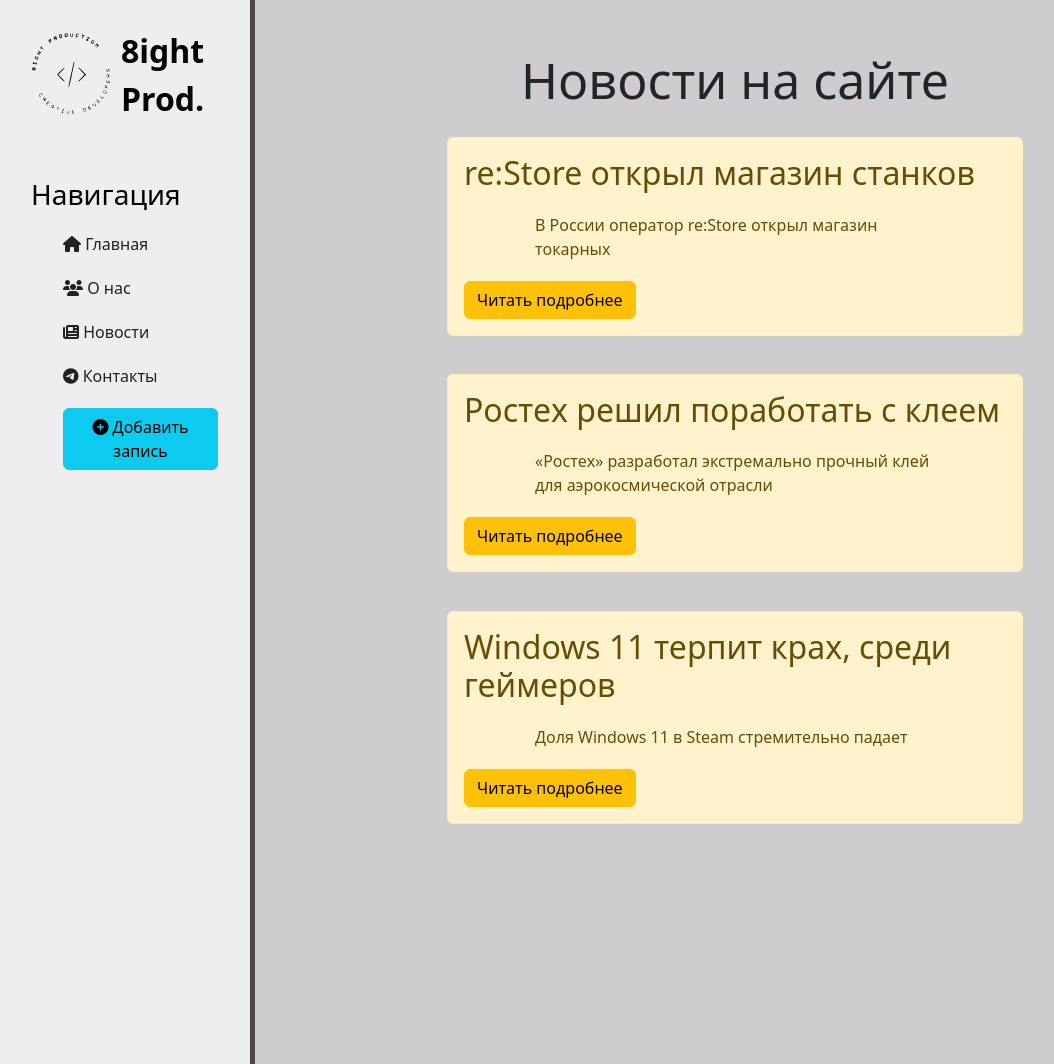
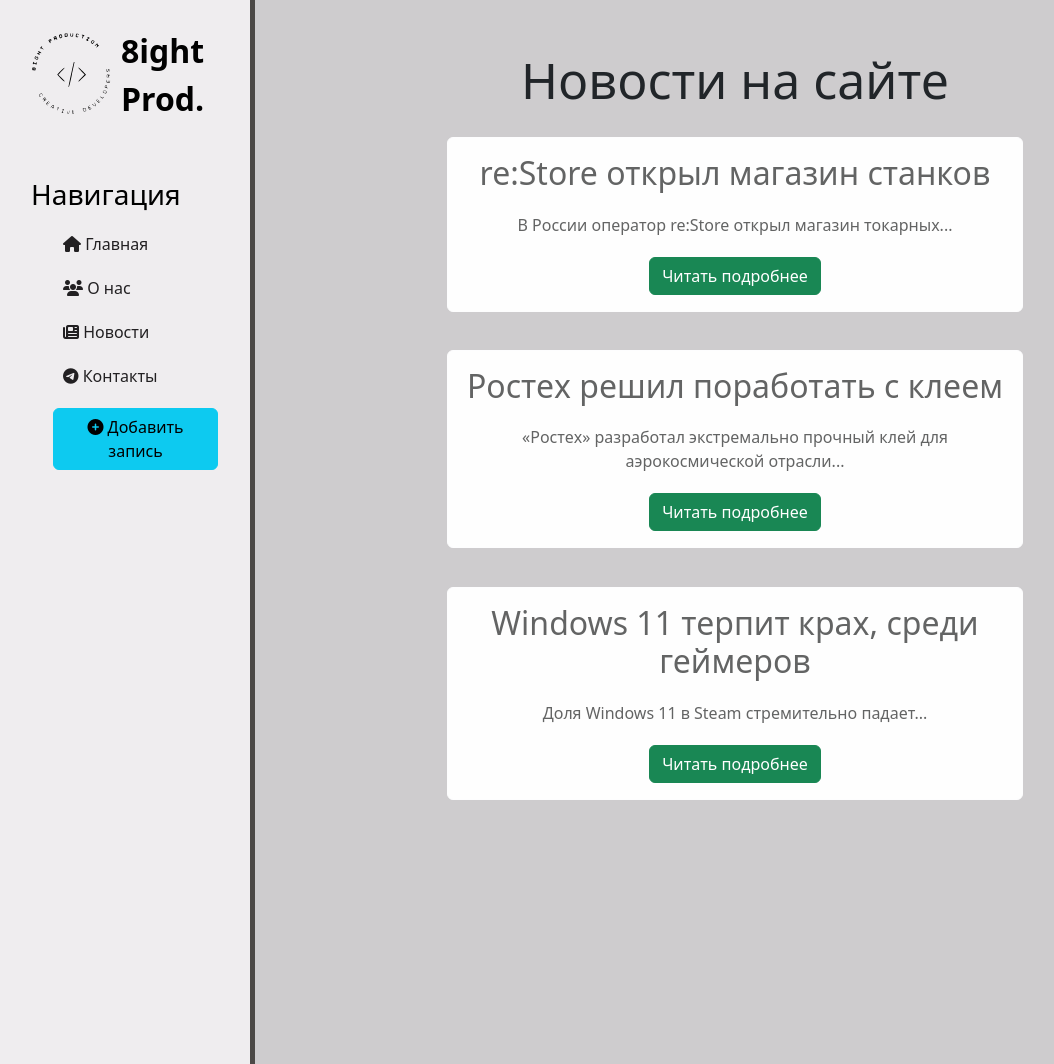
Before and after one commit to kl1mmm/explore-django, a Django app: page /news/ in a window 1280 px wide. Shown: the top 1064 px of the page, without its empty margins (1-1055 px from the left). Run offline with Django 4.2, Linux system fonts and the light colour scheme; data comes from the database, SQL or seed files in the repository; some libraries are stand-ins or nearby versions.

Commit message:
Some cStyleS.

```diff
--- a/exploreDjango/main/static/main/css/main.css
+++ b/exploreDjango/main/static/main/css/main.css
@@ -62,16 +62,16 @@
 }
 
 main .features p {
-     max-width: 400px;
+     max-width: 550px;
      margin: 20px auto;
 }
 
-.alert-warning {
+.alert-light {
     float: left;
     clear: both;
     width: 60%;
     margin: 2% 20%;
-    text-align: left;
+    text-align: center;
 }
 
 form {
@@ -79,3 +79,7 @@
     width: 500px;
     margin-top: 50px;
 }
+
+.btn-info {
+    margin-left: -10px;
+}
--- a/exploreDjango/news/templates/news/details_view.html
+++ b/exploreDjango/news/templates/news/details_view.html
@@ -6,6 +6,6 @@
 <div class="features">
     <h1>{{ article.title }}</h1>
     <p>{{ article.date }}</p>
-    <p>{{ article.full_text }}</p>
+    <p class="full-text">{{ article.full_text }}</p>
 </div>
 {% endblock %}
--- a/exploreDjango/news/templates/news/news_home.html
+++ b/exploreDjango/news/templates/news/news_home.html
@@ -7,10 +7,10 @@
     <h1>Новости на сайте</h1>
     {% if news %}
         {% for el in news %}
-            <div class="alert alert-warning">
+            <div class="alert alert-light">
                 <h2>{{ el.title }}</h2>
-                <p>{{ el.anounce }}</p>
-                <a href="{% url 'news-detail' el.id %}" class="btn btn-warning">Читать подробнее</a>
+                <p>{{ el.anounce }}...</p>
+                <a href="{% url 'news-detail' el.id %}" class="btn btn-success">Читать подробнее</a>
             </div>
         {% endfor %}
     {% else %}
```
